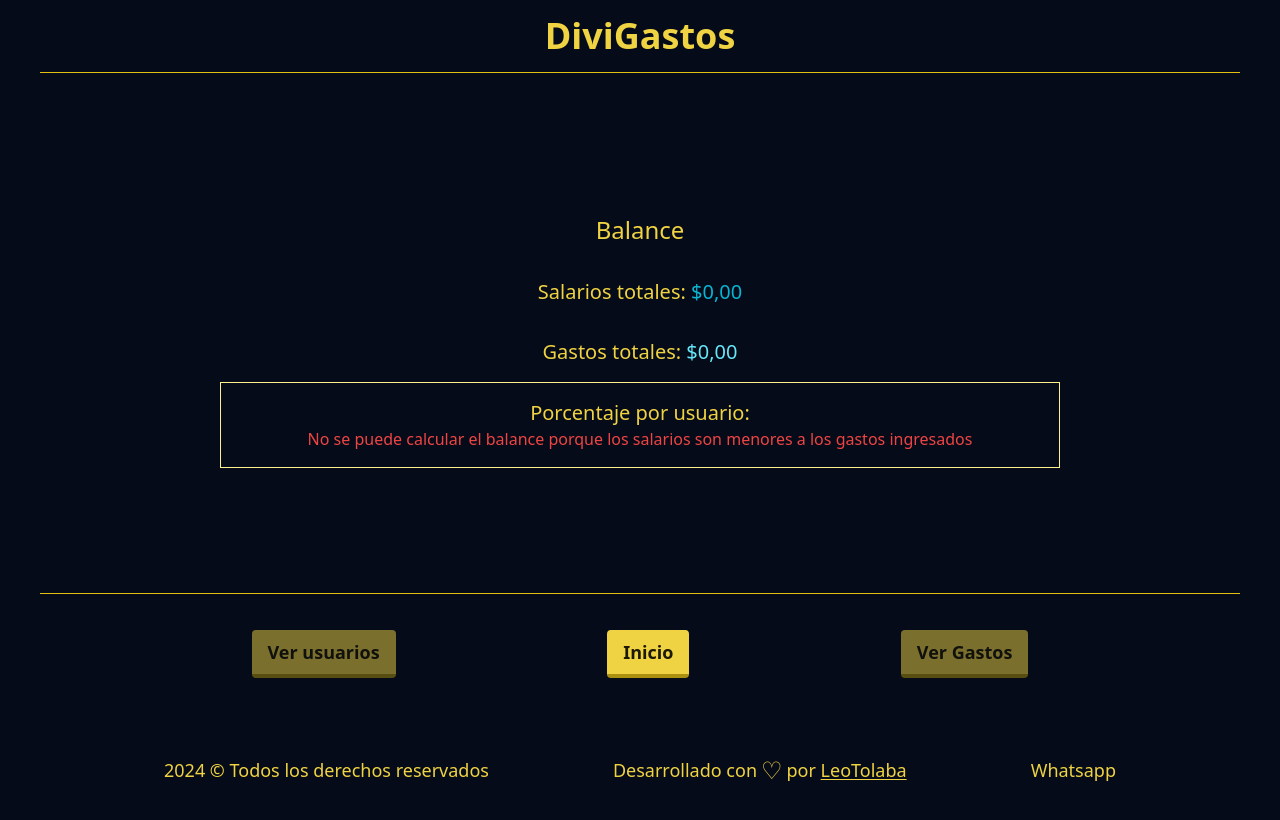
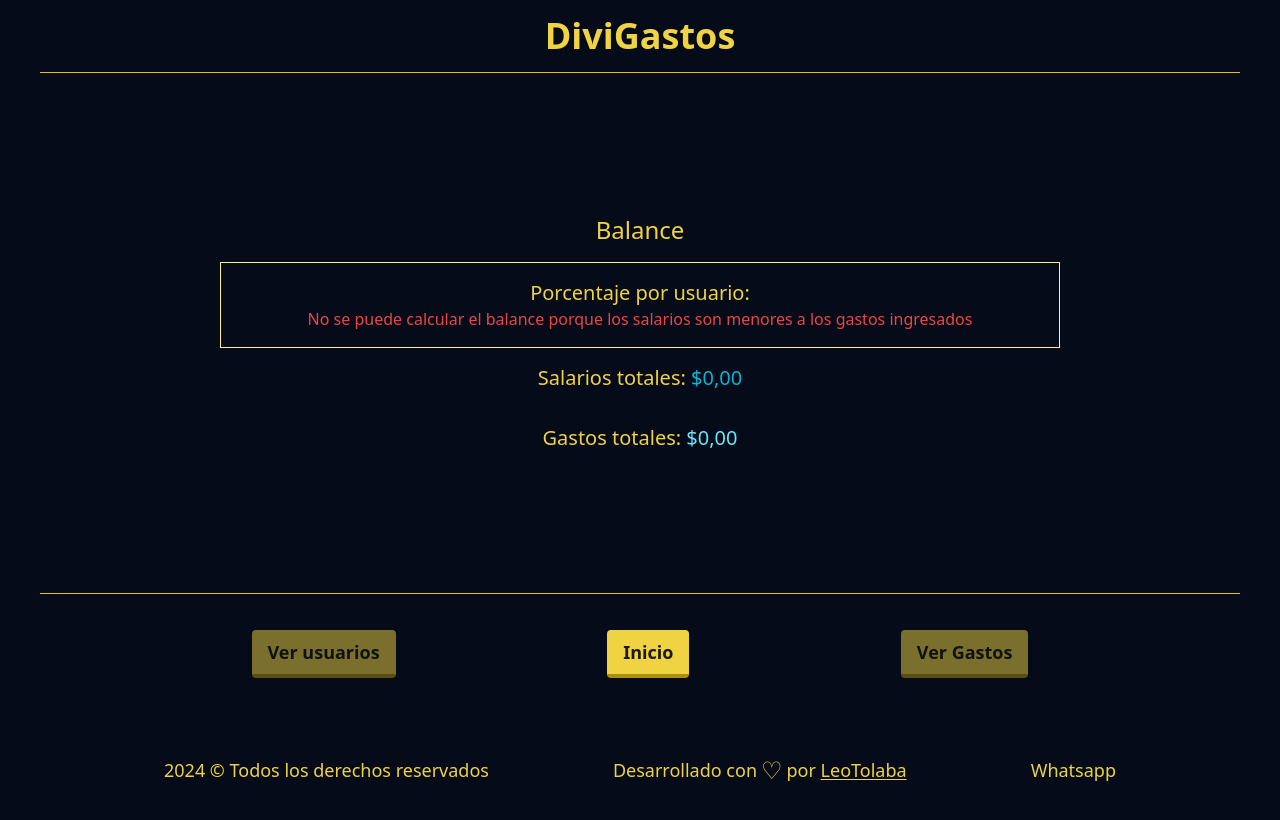
Before and after one commit to Leonardo-MT93/GastosApp, a React (Vite) app: page /balance in a window 1280 px wide. Shown: the top 820 px of the page. Built offline with nearby package versions, Linux system fonts and the light colour scheme.

Commit message:
Arreglando el diseño

```diff
--- a/src/pages/BalancePage.jsx
+++ b/src/pages/BalancePage.jsx
@@ -16,28 +16,13 @@ const BalancePage = () => {
   return (
     <div className="w-full h-[65vh] flex flex-col items-center justify-center text-text">
       <h1 className="text-text text-2xl py-4">Balance</h1>
-      <h2 className="text-text text-xl py-4">
-        Salarios totales:{" "}
-        <span
-          className={`${
-            totalSalaries < totalExpenses
-              ? " text-red-500 border-b border-red-400"
-              : "text-cyan-500"
-          }`}
-        >
-          ${formatNumber(totalSalaries)}
-        </span>
-      </h2>
-      <h2 className="text-text text-xl py-4">
-        Gastos totales:{" "}
-        <span className="text-cyan-300">${formatNumber(totalExpenses)}</span>
-      </h2>
+
       <div className="w-[70%] flex flex-col items-center justify-around border border-yellow-200 py-4">
         <h2 className="text-text text-xl">Porcentaje por usuario:</h2>
         {usersWithPercentage && totalExpenses < totalSalaries ? (
           usersWithPercentage.map((user) => (
             <div
-              className="w-full flex items-center justify-around"
+              className="w-full flex items-center justify-around my-1"
               key={user.id}
             >
               <p>
@@ -58,15 +43,15 @@ const BalancePage = () => {
               <p>
                 Monto: ${" "}
                 <span className="text-green-500 border-b border-b-green-400  font-bold">
-                  {formatNumber(((user.percentage * 1) / 100).toFixed(4) * totalExpenses)}
+                  {formatNumber(
+                    ((user.percentage * 1) / 100).toFixed(4) * totalExpenses
+                  )}
                 </span>{" "}
                 <span className="text-cyan-300"> ({user.name})</span>
               </p>
-              <button
-            className="bg-buttons  hover:bg-buttons-hover text-buttons-text font-bold py-2 px-4 border-b-4 border-b-buttons-border hover:border-buttons-hover rounded"
-          >
-            +
-          </button>
+              <button className="bg-buttons  hover:bg-buttons-hover text-buttons-text font-bold p-2 border-b-4 border-b-buttons-border hover:border-buttons-hover rounded">
+                Agregar adicional
+              </button>
             </div>
           ))
         ) : (
@@ -76,6 +61,22 @@ const BalancePage = () => {
           </p>
         )}
       </div>
+      <h2 className="text-text text-xl py-4">
+        Salarios totales:{" "}
+        <span
+          className={`${
+            totalSalaries < totalExpenses
+              ? " text-red-500 border-b border-red-400"
+              : "text-cyan-500"
+          }`}
+        >
+          ${formatNumber(totalSalaries)}
+        </span>
+      </h2>
+      <h2 className="text-text text-xl py-4">
+        Gastos totales:{" "}
+        <span className="text-cyan-300">${formatNumber(totalExpenses)}</span>
+      </h2>
     </div>
   );
 };
```
